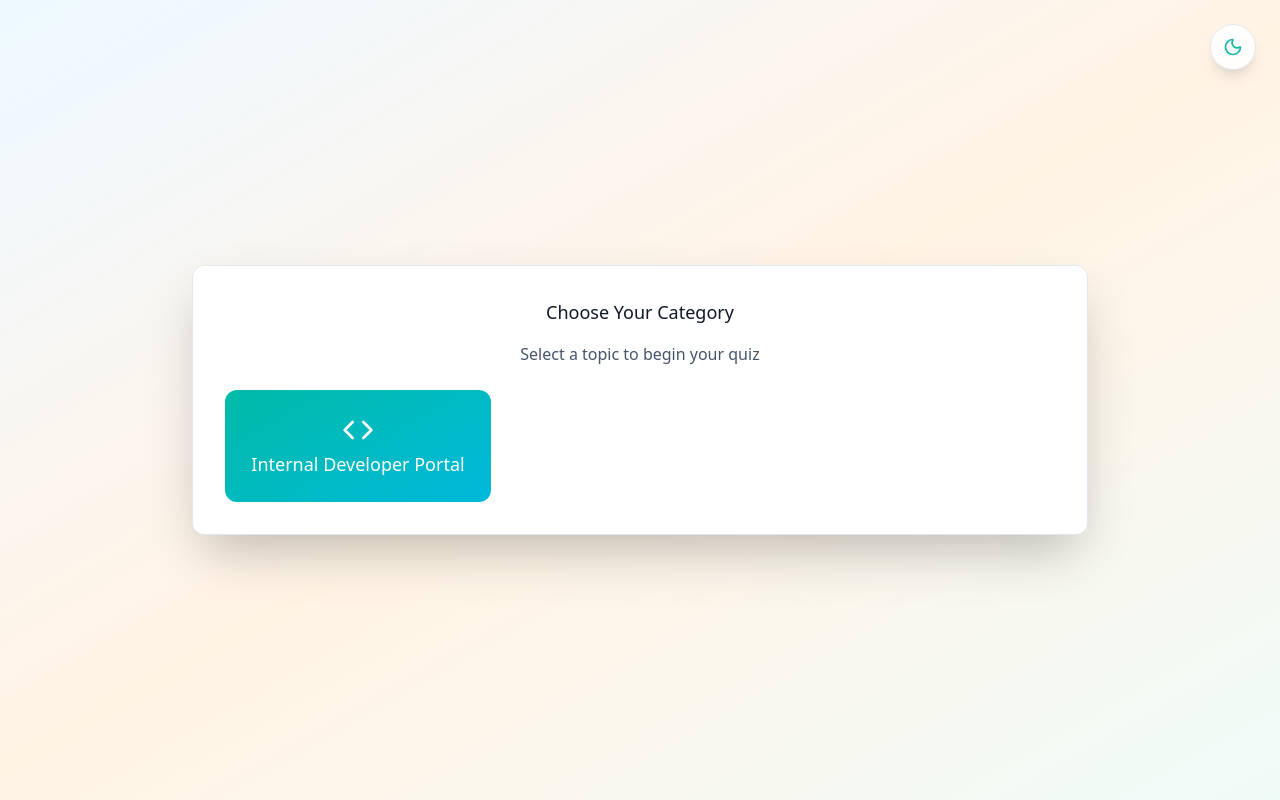
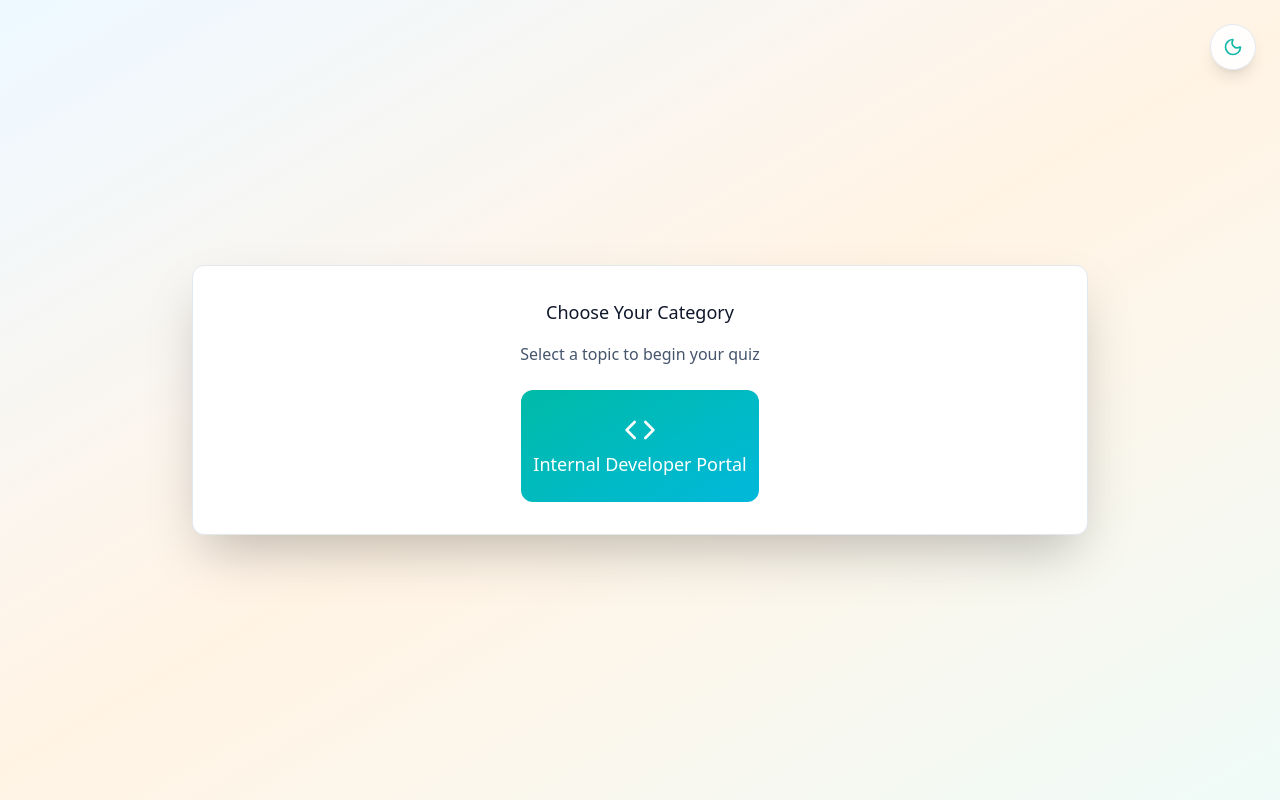
Before and after one commit to Kota-Karthik/quizzy, a React (Vite) app: page / in a window 1280 px wide. Both pictures are taken after a click on the button "Start Quiz". Built offline with nearby package versions, Linux system fonts and the light colour scheme.

Commit message:
dhksflkj

```diff
--- a/src/components/CategorySelect.jsx
+++ b/src/components/CategorySelect.jsx
@@ -42,7 +42,7 @@ export default function CategorySelect({ onSelectCategory }) {
                 </motion.p>
 
                 {/* Grid of categories */}
-                <div className="grid grid-cols-1 sm:grid-cols-2 lg:grid-cols-3 gap-4 mt-6">
+                <div className="flex justify-center mt-6">
                     {categories.map((category, index) => (
                         <motion.div
                             key={category.id}
```
